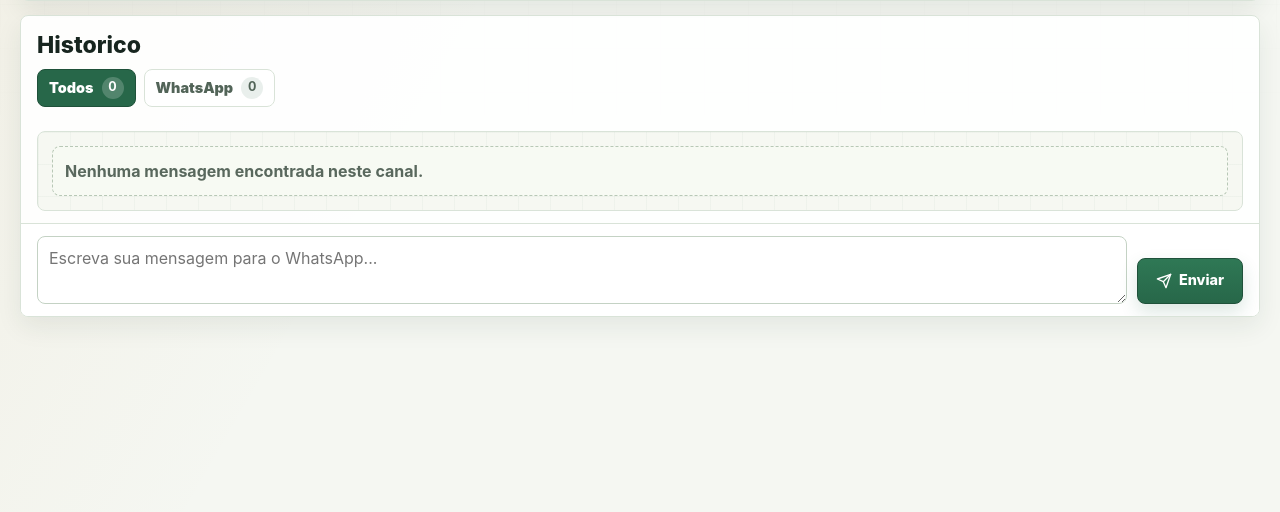
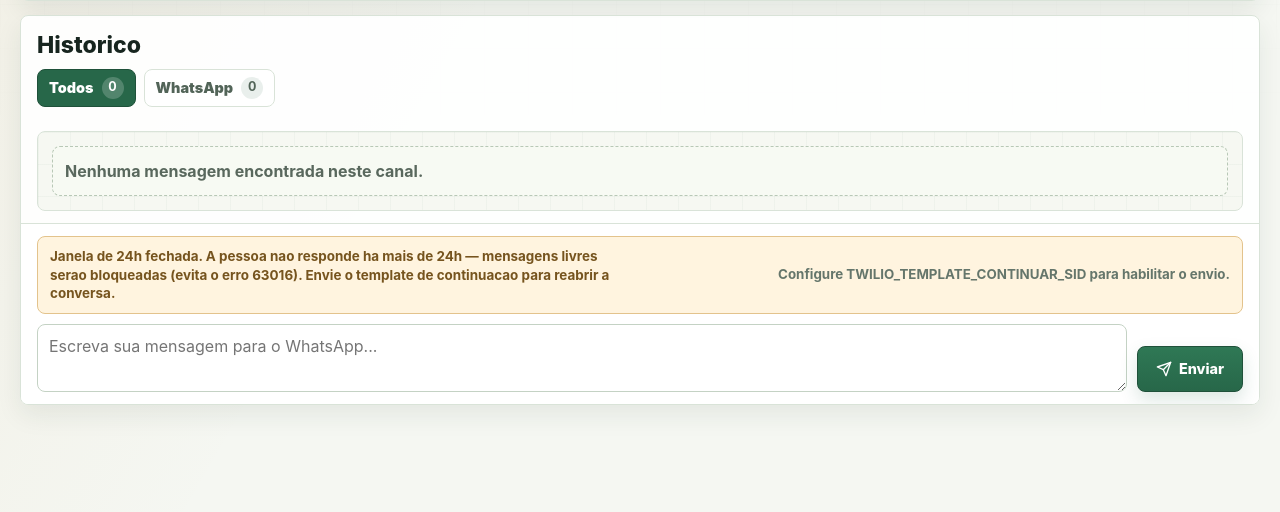
Before and after one commit to simoesjonatas/acolhimento_pibvp, a Django app: page /acolhimento/pessoas/1/mensagens/ in a window 1280 px wide. Shown: the part 304-816 px from the top of the page. Run offline with Django 4.2, Linux system fonts and the light colour scheme; a user stored in the database is signed in; tables that the repository leaves empty hold one stand-in row (values such as "Sample post"); data that the repository does not hold is empty.

Commit message:
feat: adiciona suporte a template de continuação para reabrir a janela de 24h no WhatsApp e atualiza regras de bloqueio

```diff
--- a/apps/acolhimento/urls.py
+++ b/apps/acolhimento/urls.py
@@ -5,6 +5,7 @@ from apps.acolhimento.views import (
     AutoCadastroSuccessView,
     DisparoMensagemMassaView,
     EnviarConviteWhatsappView,
+    EnviarTemplateContinuarView,
     ExcluirConviteQuestionarioView,
     GerarConviteQuestionarioView,
     MensagemFilaListView,
@@ -51,6 +52,7 @@ urlpatterns = [
     path('pessoas/<int:pk>/mensagens/', PrimeiroContatoMensagensView.as_view(), name='pessoas-mensagens'),
     path('pessoas/<int:pk>/mensagens/carregar/', PrimeiroContatoMensagensMaisView.as_view(), name='pessoas-mensagens-carregar'),
     path('pessoas/<int:pk>/enfileirar-mensagem/', PrimeiroContatoEnfileirarMensagemView.as_view(), name='pessoas-enfileirar-mensagem'),
+    path('pessoas/<int:pk>/template-continuar/', EnviarTemplateContinuarView.as_view(), name='pessoas-template-continuar'),
     path('pessoas/<int:pk>/status/', PrimeiroContatoStatusUpdateView.as_view(), name='pessoas-status'),
     path('pessoas/<int:pk>/editar/', PrimeiroContatoUpdateView.as_view(), name='pessoas-editar'),
     path('pessoas/<int:pk>/excluir/', PrimeiroContatoDeleteView.as_view(), name='pessoas-excluir'),
--- a/apps/acolhimento/views.py
+++ b/apps/acolhimento/views.py
@@ -1,6 +1,9 @@
 import csv
+import json
 import threading
-
+from datetime import timedelta
+
+from django.conf import settings
 from django.contrib import messages
 from django.core.paginator import Paginator
 from django.http import JsonResponse
@@ -24,7 +27,16 @@ from apps.acolhimento.forms import AutoCadastroPrimeiroContatoForm, DisparoMensa
 from apps.acolhimento.models import ConviteQuestionario, ExecucaoProcessamentoFila, InteracaoAcolhimento, MensagemContato, PerguntaQuestionario, PrimeiroContato, Questionario
 from apps.acolhimento.phone_utils import build_auto_nome_from_phone, find_pessoa_by_phone, phone_for_cadastro
 from apps.acolhimento.reports import filtrar_pessoas, gerar_relatorio, resumo_filtros, resumo_pessoas
-from apps.acolhimento.whatsapp_rules import WHATSAPP_OPTIN_REQUIRED_ERROR, pessoa_pode_receber_whatsapp
+from apps.acolhimento.whatsapp_rules import (
+	JANELA_ATENDIMENTO_HORAS,
+	WHATSAPP_OPTIN_REQUIRED_ERROR,
+	janela_atendimento_aberta,
+	motivo_bloqueio_livre,
+	pessoa_pode_receber_whatsapp,
+	pode_enviar_livre,
+	precisa_template_continuar,
+	ultima_entrada_em,
+)
 
 
 PERMISSAO_CONVERSAR_PESSOAS = 'acolhimento.pode_conversar_pessoas'
@@ -558,13 +570,13 @@ class DisparoMensagemMassaView(LoginRequiredMixin, MensagensPermissaoMixin, Form
 		conteudo = form.cleaned_data['conteudo']
 
 		if canal == MensagemContato.CanalChoices.WHATSAPP:
-			pessoas_bloqueadas = [pessoa for pessoa in pessoas if not pessoa_pode_receber_whatsapp(pessoa)]
-			pessoas = [pessoa for pessoa in pessoas if pessoa_pode_receber_whatsapp(pessoa)]
+			pessoas_bloqueadas = [pessoa for pessoa in pessoas if not pode_enviar_livre(pessoa)]
+			pessoas = [pessoa for pessoa in pessoas if pode_enviar_livre(pessoa)]
 
 			if pessoas_bloqueadas:
 				messages.warning(
 					self.request,
-					f'{len(pessoas_bloqueadas)} pessoa(s) ignorada(s): ainda nao responderam ao template de primeiro contato.',
+					f'{len(pessoas_bloqueadas)} pessoa(s) ignorada(s): sem opt-in ou com a janela de 24h fechada (precisam de template).',
 				)
 
 			if not pessoas:
@@ -805,6 +817,15 @@ class PrimeiroContatoMensagensView(LoginRequiredMixin, ConversasPessoasPermissao
 		context['has_more_messages'] = total_mensagens > len(mensagens_recentes)
 		context['oldest_message_id'] = mensagens[0].id if mensagens else ''
 		context['enfileirar_mensagem_form'] = kwargs.get('enfileirar_mensagem_form', EnfileirarMensagemForm())
+
+		ultima_entrada = ultima_entrada_em(self.object)
+		context['ultima_entrada'] = ultima_entrada
+		context['janela_fecha_em'] = (
+			ultima_entrada + timedelta(hours=JANELA_ATENDIMENTO_HORAS) if ultima_entrada else None
+		)
+		context['janela_aberta'] = janela_atendimento_aberta(self.object)
+		context['precisa_template_continuar'] = precisa_template_continuar(self.object)
+		context['template_continuar_configurado'] = bool((settings.TWILIO_TEMPLATE_CONTINUAR_SID or '').strip())
 		return context
 
 
@@ -868,12 +889,11 @@ class PrimeiroContatoEnfileirarMensagemView(LoginRequiredMixin, ConversasPessoas
 			mensagem.direcao = MensagemContato.DirecaoChoices.SAIDA
 			mensagem.status_fila = MensagemContato.StatusFilaChoices.PENDENTE
 
-			if (
-				mensagem.canal == MensagemContato.CanalChoices.WHATSAPP
-				and not pessoa_pode_receber_whatsapp(pessoa)
-			):
-				messages.error(request, WHATSAPP_OPTIN_REQUIRED_ERROR)
-				return redirect('pessoas-mensagens', pk=pessoa.pk)
+			if mensagem.canal == MensagemContato.CanalChoices.WHATSAPP:
+				bloqueio = motivo_bloqueio_livre(pessoa)
+				if bloqueio:
+					messages.error(request, bloqueio[1])
+					return redirect('pessoas-mensagens', pk=pessoa.pk)
 
 			mensagem.save()
 			messages.success(request, 'Mensagem enfileirada com sucesso.')
@@ -883,6 +903,50 @@ class PrimeiroContatoEnfileirarMensagemView(LoginRequiredMixin, ConversasPessoas
 		for campo, erros in form.errors.items():
 			for erro in erros:
 				messages.error(request, f'{campo}: {erro}')
+		return redirect('pessoas-mensagens', pk=pessoa.pk)
+
+
+class EnviarTemplateContinuarView(LoginRequiredMixin, ConversasPessoasPermissaoMixin, View):
+	"""Enfileira o template de continuacao para reabrir a janela de 24h do WhatsApp."""
+
+	def post(self, request, pk, *args, **kwargs):
+		pessoa = get_object_or_404(PrimeiroContato, pk=pk)
+		template_sid = (settings.TWILIO_TEMPLATE_CONTINUAR_SID or '').strip()
+		if not template_sid:
+			messages.error(request, 'Template de continuacao nao configurado. Defina TWILIO_TEMPLATE_CONTINUAR_SID.')
+			return redirect('pessoas-mensagens', pk=pessoa.pk)
+
+		try:
+			variaveis_base = json.loads(settings.TWILIO_TEMPLATE_CONTINUAR_VARIABLES or '{}')
+			if not isinstance(variaveis_base, dict):
+				variaveis_base = {}
+		except Exception:
+			variaveis_base = {}
+
+		content_variables = json.dumps(
+			{**variaveis_base, '1': (pessoa.nome or '').strip() or 'amigo(a)'},
+			ensure_ascii=False,
+		)
+		MensagemContato.objects.create(
+			pessoa=pessoa,
+			criado_por=request.user,
+			canal=MensagemContato.CanalChoices.WHATSAPP,
+			direcao=MensagemContato.DirecaoChoices.SAIDA,
+			status_fila=MensagemContato.StatusFilaChoices.PENDENTE,
+			prioridade=5,
+			conteudo='Template de continuacao enfileirado',
+			metadata_envio={
+				'tipo_template': 'continuar_conversa',
+				'twilio_template': {
+					'content_sid': template_sid,
+					'content_variables': content_variables,
+				},
+			},
+		)
+		messages.success(
+			request,
+			'Template de continuacao enfileirado. Quando a pessoa responder, a janela de 24h reabre.',
+		)
 		return redirect('pessoas-mensagens', pk=pessoa.pk)
 
 
@@ -1378,8 +1442,9 @@ class EnviarConviteWhatsappView(SuperAdminPermissaoMixin, View):
 			ConviteQuestionario.objects.select_related('pessoa', 'questionario'), pk=pk
 		)
 		pessoa = convite.pessoa
-		if not pessoa_pode_receber_whatsapp(pessoa):
-			messages.error(request, WHATSAPP_OPTIN_REQUIRED_ERROR)
+		bloqueio = motivo_bloqueio_livre(pessoa)
+		if bloqueio:
+			messages.error(request, bloqueio[1])
 			return redirect('pessoas-detalhe', pk=pessoa.pk)
 
 		link = request.build_absolute_uri(
--- a/config/settings.py
+++ b/config/settings.py
@@ -189,6 +189,9 @@ TWILIO_STATUS_CALLBACK_URL = os.getenv('TWILIO_STATUS_CALLBACK_URL', '')
 TWILIO_REQUEST_TIMEOUT_SECONDS = int(os.getenv('TWILIO_REQUEST_TIMEOUT_SECONDS', '10'))
 TWILIO_TEMPLATE_OPT_IN_SID = os.getenv('TWILIO_TEMPLATE_OPT_IN_SID', '')
 TWILIO_TEMPLATE_OPT_IN_VARIABLES = os.getenv('TWILIO_TEMPLATE_OPT_IN_VARIABLES', '{}')
+# Template de continuacao: reabre a janela de 24h depois que ela fecha (diferente do de boas-vindas).
+TWILIO_TEMPLATE_CONTINUAR_SID = os.getenv('TWILIO_TEMPLATE_CONTINUAR_SID', '')
+TWILIO_TEMPLATE_CONTINUAR_VARIABLES = os.getenv('TWILIO_TEMPLATE_CONTINUAR_VARIABLES', '{}')
 
 # Default primary key field type
 # https://docs.djangoproject.com/en/4.2/ref/settings/#default-auto-field
--- a/static/css/pages.css
+++ b/static/css/pages.css
@@ -881,6 +881,57 @@
 
 .obrigatoria-marca {
     color: var(--danger);
+}
+
+/* Aviso de janela de 24h fechada (WhatsApp) */
+.janela-aviso {
+    display: flex;
+    align-items: center;
+    justify-content: space-between;
+    gap: 12px;
+    flex-wrap: wrap;
+    margin-bottom: 10px;
+    padding: 10px 12px;
+    border: 1px solid #e3c38c;
+    border-radius: var(--radius);
+    background: var(--accent-soft);
+    color: #76541e;
+}
+
+.janela-aviso-texto {
+    max-width: 62ch;
+    font-size: 0.84rem;
+    font-weight: 700;
+    line-height: 1.4;
+}
+
+.janela-aviso-btn {
+    white-space: nowrap;
+}
+
+.janela-status {
+    display: flex;
+    align-items: center;
+    gap: 8px;
+    margin-bottom: 10px;
+    padding: 7px 12px;
+    border-radius: var(--radius);
+    font-size: 0.82rem;
+    font-weight: 700;
+}
+
+.janela-status-aberta {
+    border: 1px solid #9bd3b1;
+    background: #ecf8ef;
+    color: #1e6640;
+}
+
+.janela-status-dot {
+    flex: 0 0 auto;
+    width: 8px;
+    height: 8px;
+    border-radius: 50%;
+    background: currentColor;
 }
 
 /* Message queue */
--- a/templates/pessoa_mensagens.html
+++ b/templates/pessoa_mensagens.html
@@ -72,6 +72,27 @@
         </div>
 
         <footer class="conversation-composer-bar">
+            {% if janela_aberta and janela_fecha_em %}
+            <div class="janela-status janela-status-aberta">
+                <span class="janela-status-dot" aria-hidden="true"></span>
+                <span>Janela de 24h aberta — fecha em <strong data-janela-countdown="{{ janela_fecha_em|date:'c' }}">--</strong></span>
+            </div>
+            {% elif precisa_template_continuar %}
+            <div class="janela-aviso">
+                <div class="janela-aviso-texto">
+                    <strong>Janela de 24h fechada.</strong>
+                    A pessoa nao responde ha mais de 24h — mensagens livres serao bloqueadas (evita o erro 63016). Envie o template de continuacao para reabrir a conversa.
+                </div>
+                {% if template_continuar_configurado %}
+                <form method="post" action="{% url 'pessoas-template-continuar' pessoa.pk %}" class="inline-form">
+                    {% csrf_token %}
+                    <button type="submit" class="btn secundario janela-aviso-btn">Enviar template de continuacao</button>
+                </form>
+                {% else %}
+                <small class="table-muted-text">Configure TWILIO_TEMPLATE_CONTINUAR_SID para habilitar o envio.</small>
+                {% endif %}
+            </div>
+            {% endif %}
             <form method="post" action="{% url 'pessoas-enfileirar-mensagem' pessoa.pk %}" class="message-compose-form">
                 {% csrf_token %}
                 <div class="compose-input">
@@ -177,4 +198,32 @@
     }, 0);
 })();
 </script>
+
+<script>
+(function () {
+    var alvo = document.querySelector('[data-janela-countdown]');
+    if (!alvo) {
+        return;
+    }
+    var fechaEm = new Date(alvo.getAttribute('data-janela-countdown'));
+    if (isNaN(fechaEm.getTime())) {
+        return;
+    }
+
+    function atualizar() {
+        var restanteMs = fechaEm.getTime() - Date.now();
+        if (restanteMs <= 0) {
+            alvo.textContent = 'menos de 1 min';
+            return;
+        }
+        var totalMin = Math.floor(restanteMs / 60000);
+        var horas = Math.floor(totalMin / 60);
+        var minutos = totalMin % 60;
+        alvo.textContent = horas > 0 ? (horas + 'h ' + minutos + 'min') : (minutos + 'min');
+    }
+
+    atualizar();
+    window.setInterval(atualizar, 30000);
+})();
+</script>
 {% endblock %}
```
Also changed, not shown: apps/acolhimento/fila_processor.py (+7 -8 lines), apps/acolhimento/tests.py (+109 -1 lines), apps/acolhimento/whatsapp_rules.py (+82 -5 lines), 3 other files.
